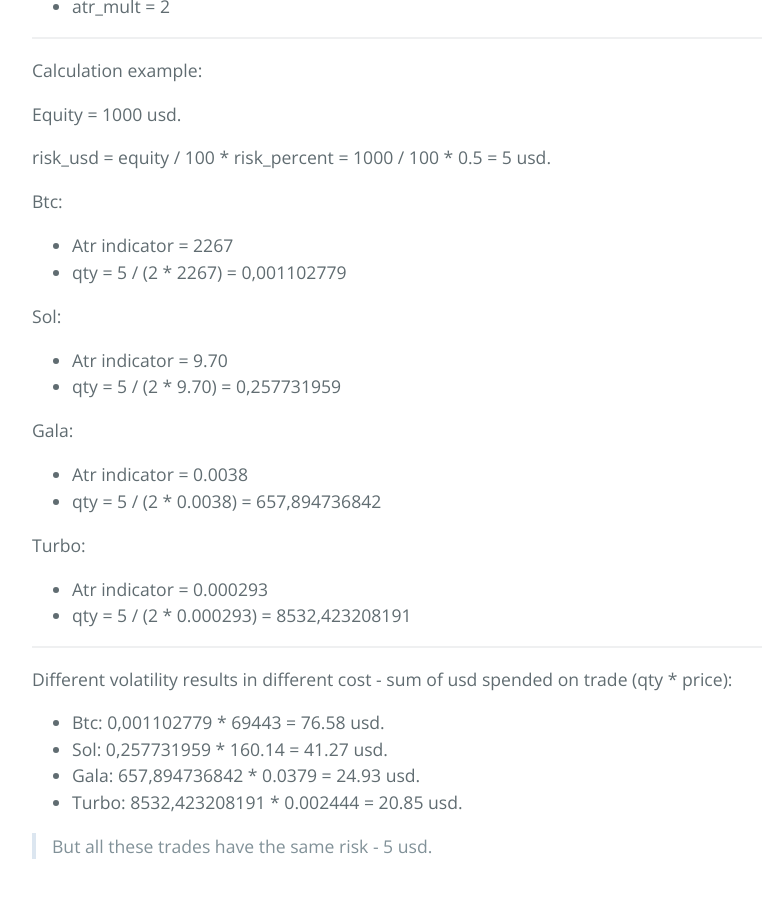
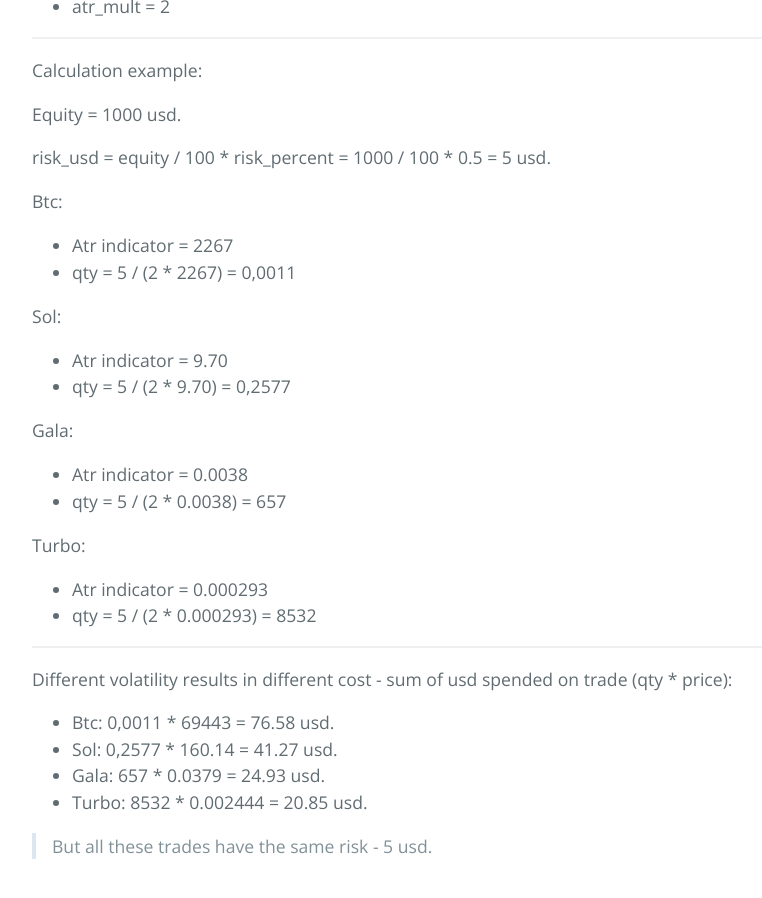
Before and after one commit to sergeyen7/sergeyen7.github.io, a Jekyll site: the page built from index.md, in a window 1280 px wide and 900 px high, scrolled down 12749 px. Shown: the whole window, without its empty margins (192-954 px from the left). Built offline with Jekyll 4.4.1, drawn with Linux system fonts in a browser that asks for light colours; nearby versions of some CDN libraries.

Commit message:
Update index.md

```diff
--- a/index.md
+++ b/index.md
@@ -361,27 +361,27 @@ risk_usd = equity / 100 * risk_percent = 1000 / 100 * 0.5 = 5 usd.
 
 Btc:
 * Atr indicator = 2267
-* qty = 5 / (2 * 2267) = 0,001102779
+* qty = 5 / (2 * 2267) = 0,0011
 
 Sol:
 * Atr indicator = 9.70
-* qty = 5 / (2 * 9.70) = 0,257731959
+* qty = 5 / (2 * 9.70) = 0,2577
 
 Gala:
 * Atr indicator = 0.0038
-* qty = 5 / (2 * 0.0038) = 657,894736842
+* qty = 5 / (2 * 0.0038) = 657
 
 Turbo:
 * Atr indicator = 0.000293
-* qty = 5 / (2 * 0.000293) = 8532,423208191
+* qty = 5 / (2 * 0.000293) = 8532
 
 * * *
 
 Different volatility results in different cost - sum of usd spended on trade (qty * price):
-* Btc: 0,001102779 * 69443 = 76.58 usd.
-* Sol: 0,257731959 * 160.14 = 41.27 usd.
-* Gala: 657,894736842 * 0.0379 = 24.93 usd.
-* Turbo: 8532,423208191 * 0.002444 = 20.85 usd.
+* Btc: 0,0011 * 69443 = 76.58 usd.
+* Sol: 0,2577 * 160.14 = 41.27 usd.
+* Gala: 657 * 0.0379 = 24.93 usd.
+* Turbo: 8532 * 0.002444 = 20.85 usd.
 
 > But all these trades have the same risk - 5 usd.
 
```
